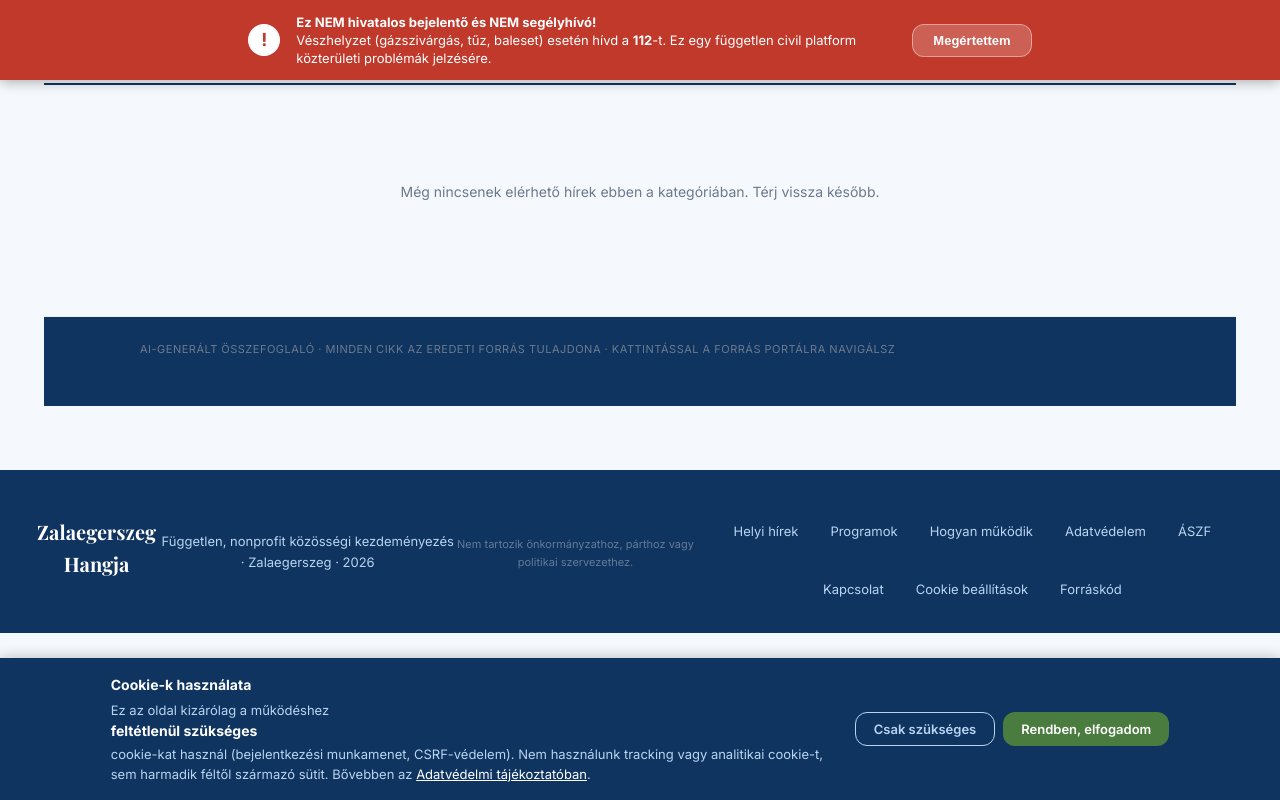
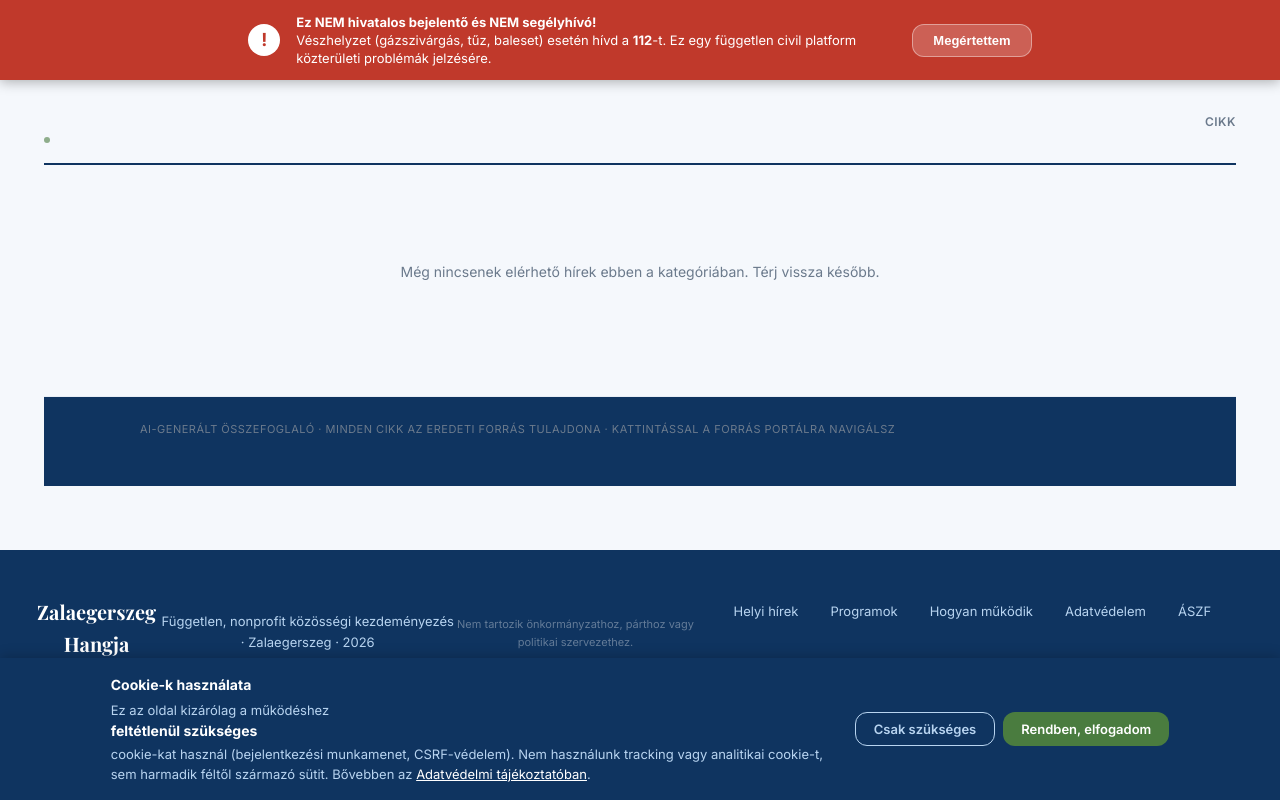
Before and after one commit to gaberun24/zeghang, a Flask app: template templates/news.html in a window 1280 px wide. Run offline with Flask 3, Linux system fonts and the light colour scheme; the template is opened without the code that fills it, so the values that code supplies are empty; some libraries are stand-ins or nearby versions.

Commit message:
fix: news header padding-top a fix-nav alá
A fix-pozíciójú nav (64px magas) takarta a .np-header h1-et. A régi
.how-page osztálynak volt 'padding-top: 64px' a style.css-ben, az új
.np-page-nek viszont nem.

Most: padding: calc(64px + 1rem) 1.5rem 4rem — a nav magassága + 1rem
light spacing. A 'Helyi hírek — Zalaegerszeg' cím mostantól látható,
nem csúszik a nav mögé.

```diff
--- a/templates/news.html
+++ b/templates/news.html
@@ -88,7 +88,8 @@
   .np-page {
     max-width: 1240px;
     margin: 0 auto;
-    padding: 0 1.5rem 4rem;
+    /* 64px = nav fix-magasság, +1rem light spacing */
+    padding: calc(64px + 1rem) 1.5rem 4rem;
   }
 
   /* ─── Header ─── */
```
